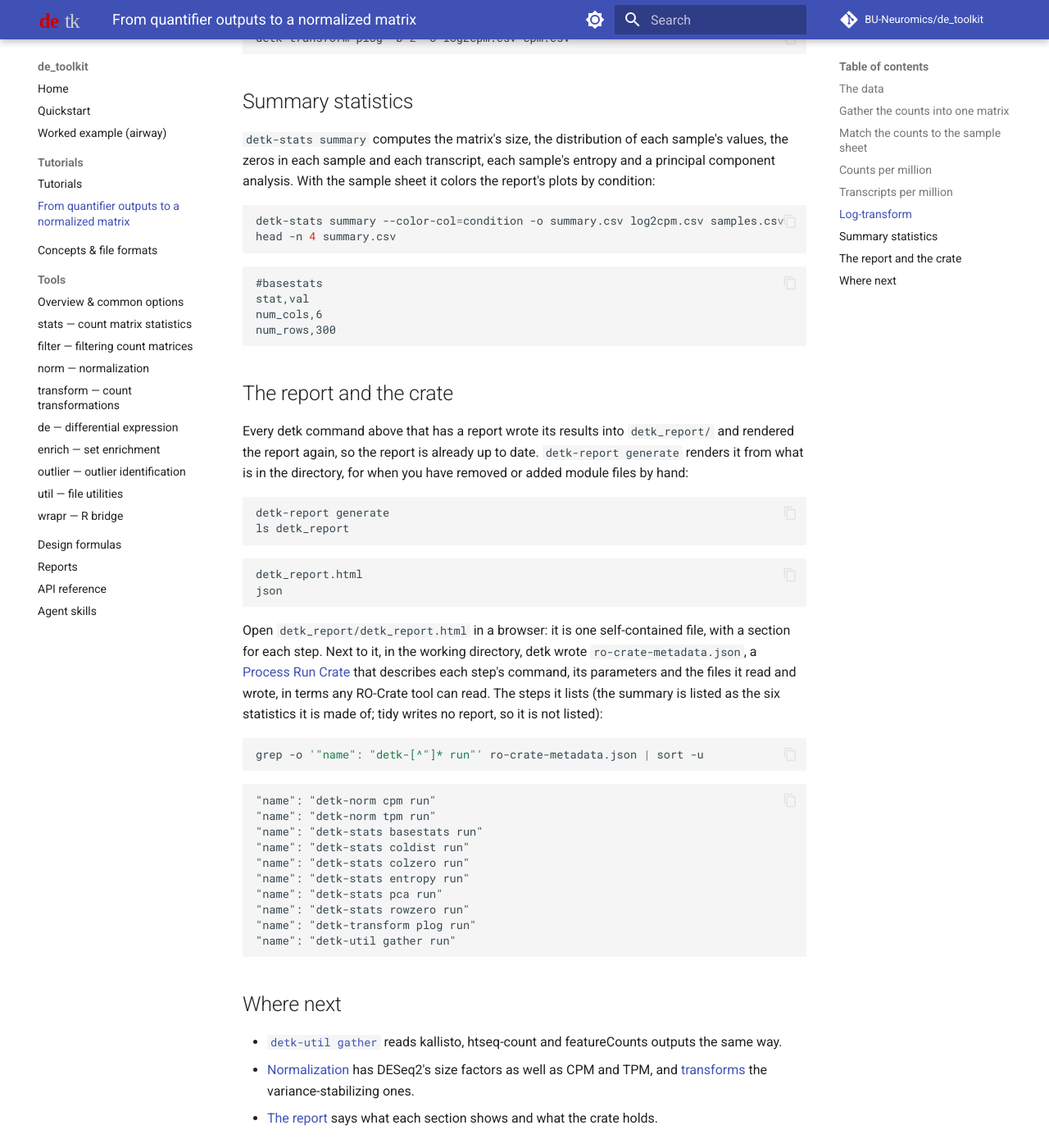
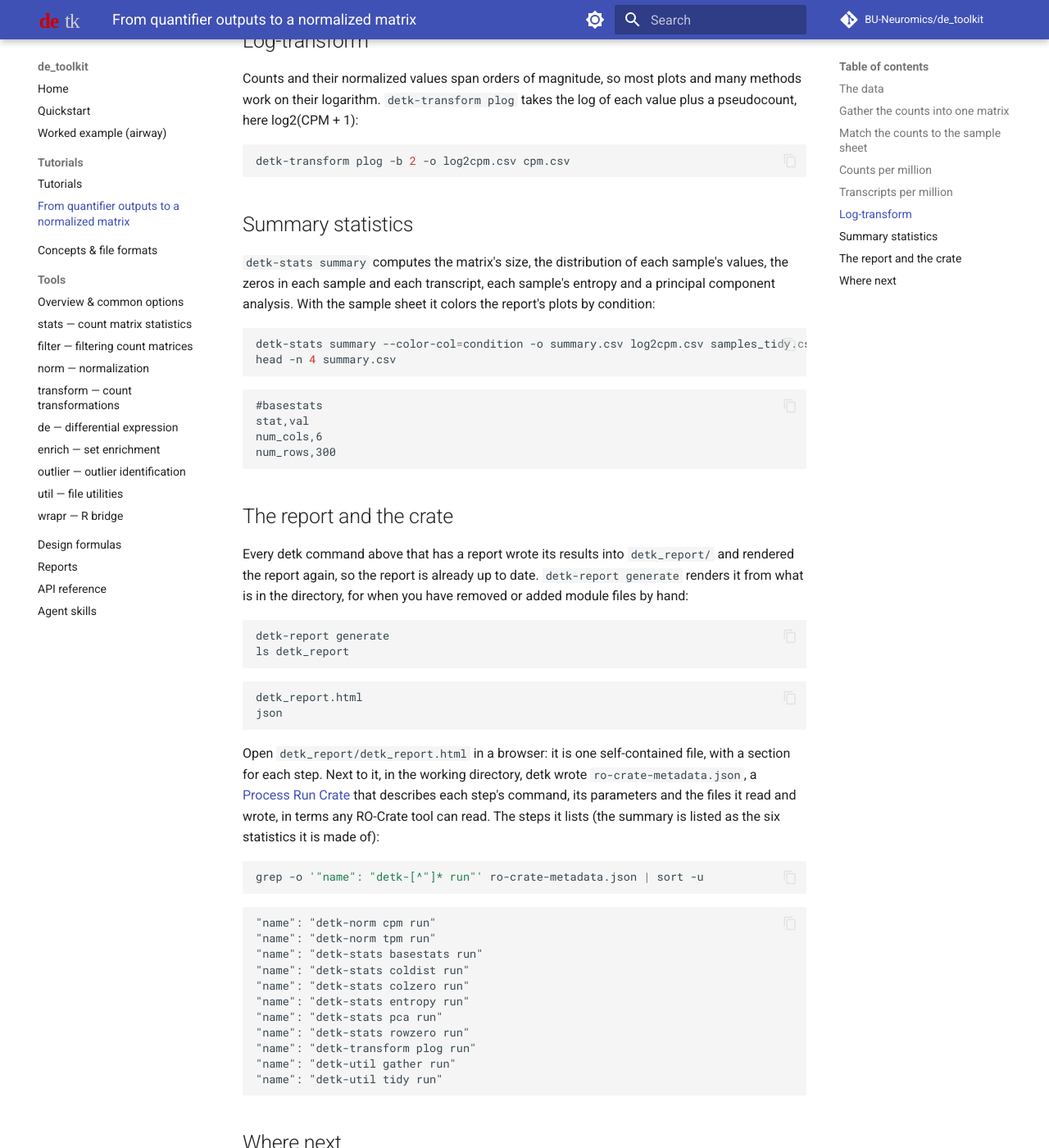
Before and after one commit to BU-Neuromics/de_toolkit, an MkDocs documentation site: the page built from docs/tutorials/quantifiers.md, in a window 1280 px wide and 1400 px high, scrolled down 3118 px. Shown: the whole window at 82% size. Built offline with MkDocs 1.6.1 and Material for MkDocs 9.7.7, drawn with Linux system fonts in a browser that asks for light colours; comment, search, counter and statistics services are not loaded; part of the change alters nothing that is shown; some of the changed text lies outside the part shown.

Commit message:
#114: the quantifiers tutorial uses tidy -p and lists tidy in the crate
Cogit-Node: release/tidy-output
Co-Authored-By: Claude Opus 5.5 <noreply@anthropic.com>
Claude-Session: https://claude.ai/code/session_012v2FbuToGB2w2DZ76CLCpv

````diff
--- a/docs/tutorials/quantifiers.md
+++ b/docs/tutorials/quantifiers.md
@@ -102,18 +102,24 @@ S5,treat
 S6,treat
 ```
 
-`detk-util tidy` keeps the samples that are in both files, so the counts lose
-P1:
+`detk-util tidy` keeps the samples that are in both files, in the order of
+the counts columns, so the counts lose P1. `-p` writes the sample sheet of
+those samples too, with the same columns and header as `samples.csv`:
 
 ```bash
-detk-util tidy -o counts_tidy.csv counts.csv samples.csv
+detk-util tidy -o counts_tidy.csv -p samples_tidy.csv counts.csv samples.csv
 head -n 1 counts_tidy.csv
+head -n 2 samples_tidy.csv
 ```
 
 <!-- tutorial: expect -->
 ```text
 ,S1,S2,S3,S4,S5,S6
+sample,condition
+S1,ctrl
 ```
+
+The steps below use the two tidied files.
 
 ## Counts per million
 
@@ -181,7 +187,7 @@ entropy and a principal component analysis. With the sample sheet it colors
 the report's plots by condition:
 
 ```bash
-detk-stats summary --color-col=condition -o summary.csv log2cpm.csv samples.csv
+detk-stats summary --color-col=condition -o summary.csv log2cpm.csv samples_tidy.csv
 head -n 4 summary.csv
 ```
 
@@ -217,8 +223,7 @@ detk wrote `ro-crate-metadata.json`, a
 [Process Run Crate](../report.md#standards-based-provenance-the-process-run-crate)
 that describes each step's command, its parameters and the files it read and
 wrote, in terms any RO-Crate tool can read. The steps it lists (the summary
-is listed as the six statistics it is made of; tidy writes no report, so it
-is not listed):
+is listed as the six statistics it is made of):
 
 ```bash
 grep -o '"name": "detk-[^"]* run"' ro-crate-metadata.json | sort -u
@@ -236,6 +241,7 @@ grep -o '"name": "detk-[^"]* run"' ro-crate-metadata.json | sort -u
 "name": "detk-stats rowzero run"
 "name": "detk-transform plog run"
 "name": "detk-util gather run"
+"name": "detk-util tidy run"
 ```
 
 ## Where next
````
Also changed, not shown: 1 other file.
